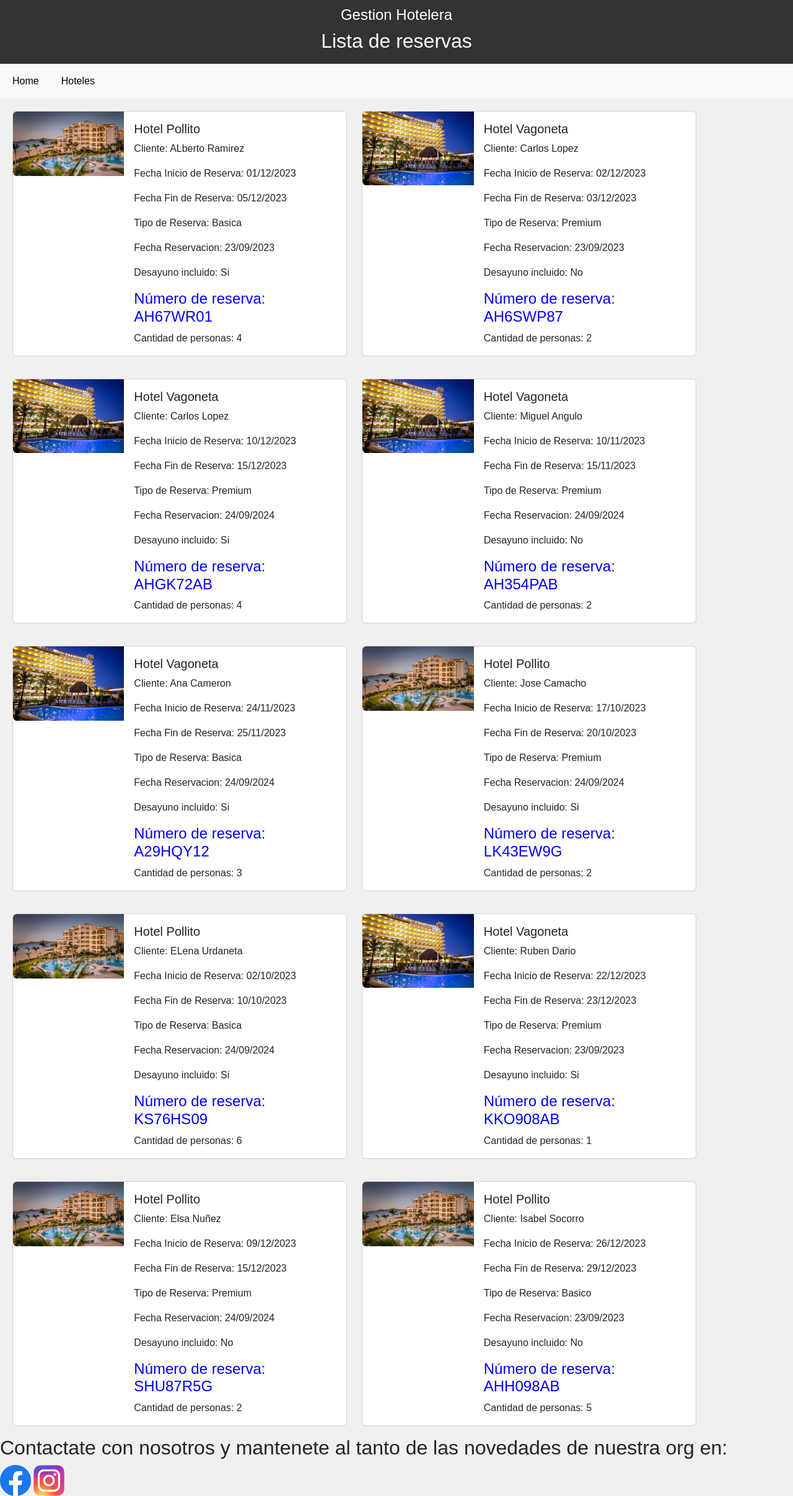
After one commit to crescendollow/CaCTurismo, a Django app: page /TurismoCaC/listado/reservas in a window 1280 px wide. The commit adds this page. Shown: the whole page at 62% size. Run offline with Django 4.2, Linux system fonts and the light colour scheme.

Commit message:
Creacion de ruta de reservas y reservas parametrizada por fecha

```diff
--- a/TurismoCaC/TurismoCaC/core/static/core/css/index.css
+++ b/TurismoCaC/TurismoCaC/core/static/core/css/index.css
@@ -1,7 +1,13 @@
+* {
+    margin: 0;
+    border: 0;
+    box-sizing: border-box;
+    padding: 0;
+}
+
 body {
     font-family: Arial, sans-serif;
-    margin: 0;
-    padding: 0;
+
     background-color: #f0f0f0;
 }
 
--- /dev/null
+++ b/TurismoCaC/TurismoCaC/core/templates/core/listado_reservas.html
@@ -0,0 +1,40 @@
+{% extends "core/base_project.html" %}
+{% load static %}
+{% block extra_css%}
+    <link rel="stylesheet" href="{% static 'core/css/index.css' %}">
+{%endblock%}
+
+{% block title %}Reservas{% endblock %}
+{% block section_title %}Lista de reservas{% endblock %}
+{% block content %}
+        {% for indv_reserva in reserva_lista %}
+        <div class="card mb-3" style="max-width: 540px; display: inline-block; vertical-align: top; margin-top: 20px; margin-left: 20px;">
+            <div class="row g-0">
+                <div class="col-md-4">
+                    <img src="{% static 'core/media/'|add:indv_reserva.name|add:'.jpeg' %}" class="img-fluid rounded-start" alt="...">
+                </div>
+                <div class="col-md-8">
+                <div class="card-body">
+                    <h5 class="card-title">{{ indv_reserva.name }}</h5>
+                    <p class="card-text">Cliente: {{ indv_reserva.cliente }}</p>
+                    <p class="card-text">Fecha Inicio de Reserva: {{ indv_reserva.fechaini }}</p>
+                    <p class="card-text">Fecha Fin de Reserva: {{ indv_reserva.fechafin }}</p>
+                    <p class="card-text">Tipo de Reserva: {{ indv_reserva.tipo }}</p>
+                    <p class="card-text">Fecha Reservacion: {{ indv_reserva.fechareserva }}</p>
+                    <p class="card-text">Desayuno incluido: {{ indv_reserva.desayuno }}</p>
+                    <h4 class="card-text" style = "color: blue">Número de reserva: {{ indv_reserva.numreserva }}</h4>
+                    <p class="card-text">Cantidad de personas: {{ indv_reserva.cantpersona }}</p>
+                </div>
+                </div>
+            </div>
+        </div>
+        {% empty %}
+            <p>Actualmente no tenemos hoteles disponibles para reservas</p>
+        {% endfor %}
+
+    {% if reserva_cant == 0 %}
+        <p>Ups! Ahora mismo no contamos con Hoteles disponibles para reservas</p>
+    {% endif %}
+
+
+{% endblock %}
--- a/TurismoCaC/TurismoCaC/core/urls.py
+++ b/TurismoCaC/TurismoCaC/core/urls.py
@@ -4,4 +4,7 @@ from . import views
 urlpatterns = [
     path('', views.index, name='index'),
     path('hotel/list', views.hotel_list, name='hotel_list'),
+    re_path(r'listado/reservas/(?P<dia>[0-9]{2})/(?P<mes>[0-9]{2})/(?P<anio>[0-9]{4})/$', views.listado_reservas, name='listado_reservas'),
+    path('listado/reservas', views.listado_reservas, name='listado_reservas')
+
 ]
--- a/TurismoCaC/TurismoCaC/core/views.py
+++ b/TurismoCaC/TurismoCaC/core/views.py
@@ -34,3 +34,158 @@ def hotel_list(request):
     }
 
     return render(request, 'core/hotel_list.html', context)
+
+def crearreservas():
+    reserva1 = {
+        'name': 'Hotel Pollito',
+        'cliente' : 'ALberto Ramirez',
+        'fechaini' : '01/12/2023',
+        'fechafin': '05/12/2023',
+        'fechareserva' : '23/09/2023',
+        'desayuno': 'Si',
+        'tipo' : 'Basica',
+        'numreserva' : 'AH67WR01',
+        'cantpersona' : 4
+    }
+
+    reserva2 = {
+        'name': 'Hotel Vagoneta',
+        'cliente' : 'Carlos Lopez',
+        'fechaini' : '02/12/2023',
+        'fechafin': '03/12/2023',
+        'fechareserva' : '23/09/2023',
+        'desayuno': 'No',
+        'tipo' : 'Premium',
+        'numreserva' : 'AH6SWP87',
+        'cantpersona' : 2
+        }
+
+    reserva3 = {
+        'name': 'Hotel Vagoneta',
+        'cliente' : 'Carlos Lopez',
+        'fechaini' : '10/12/2023',
+        'fechafin': '15/12/2023',
+        'fechareserva' : '24/09/2024',
+        'desayuno': 'Si',
+        'tipo' : 'Premium',
+        'numreserva' : 'AHGK72AB',
+        'cantpersona' : 4
+        }
+
+    reserva4 = {
+    'name': 'Hotel Vagoneta',
+    'cliente' : 'Miguel Angulo',
+    'fechaini' : '10/11/2023',
+    'fechafin': '15/11/2023',
+    'fechareserva' : '24/09/2024',
+    'desayuno': 'No',
+    'tipo' : 'Premium',
+    'numreserva' : 'AH354PAB',
+    'cantpersona' : 2
+    }
+
+    reserva5 = {
+    'name': 'Hotel Vagoneta',
+    'cliente' : 'Ana Cameron',
+    'fechaini' : '24/11/2023',
+    'fechafin': '25/11/2023',
+    'fechareserva' : '24/09/2024',
+    'desayuno': 'Si',
+    'tipo' : 'Basica',
+    'numreserva' : 'A29HQY12',
+    'cantpersona' : 3
+    }
+
+    reserva6 = {
+    'name': 'Hotel Pollito',
+    'cliente' : 'Jose Camacho',
+    'fechaini' : '17/10/2023',
+    'fechafin': '20/10/2023',
+    'fechareserva' : '24/09/2024',
+    'desayuno': 'Si',
+    'tipo' : 'Premium',
+    'numreserva' : 'LK43EW9G',
+    'cantpersona' : 2
+    }
+
+    reserva7 = {
+    'name': 'Hotel Pollito',
+    'cliente' : 'ELena Urdaneta',
+    'fechaini' : '02/10/2023',
+    'fechafin': '10/10/2023',
+    'fechareserva' : '24/09/2024',
+    'desayuno': 'Si',
+    'tipo' : 'Basica',
+    'numreserva' : 'KS76HS09',
+    'cantpersona' : 6
+    }
+
+    reserva8 = {
+    'name': 'Hotel Vagoneta',
+    'cliente' : 'Ruben Dario',
+    'fechaini' : '22/12/2023',
+    'fechafin': '23/12/2023',
+    'fechareserva' : '23/09/2023',
+    'desayuno': 'Si',
+    'tipo' : 'Premium',
+    'numreserva' : 'KKO908AB',
+    'cantpersona' : 1
+    }
+
+    reserva9 = {
+    'name': 'Hotel Pollito',
+    'cliente' : 'Elsa Nuñez',
+    'fechaini' : '09/12/2023',
+    'fechafin': '15/12/2023',
+    'fechareserva' : '24/09/2024',
+    'desayuno': 'No',
+    'tipo' : 'Premium',
+    'numreserva' : 'SHU87R5G',
+    'cantpersona' : 2
+    }
+
+    reserva10 = {
+    'name': 'Hotel Pollito',
+    'cliente' : 'Isabel Socorro',
+    'fechaini' : '26/12/2023',
+    'fechafin': '29/12/2023',
+    'fechareserva' : '23/09/2023',
+    'desayuno': 'No',
+    'tipo' : 'Basico',
+    'numreserva' : 'AHH098AB',
+    'cantpersona' : 5
+    }
+    list = [
+        reserva1, reserva2, reserva3, reserva4, reserva5, reserva6,
+        reserva7, reserva8, reserva9, reserva10
+    ]
+    return(list)
+
+
+
+def listado_reservas(request, dia, mes, anio):
+
+    fechabuscar = dia+'/'+mes+'/'+anio
+    list = crearreservas()
+
+    print(fechabuscar)
+    listafinal = []
+    for lista in list:
+        if lista["fechareserva"] == fechabuscar:
+            listafinal.append(lista)
+
+    context = {
+        'reserva_lista': listafinal,
+        'reserva_cant': len(listafinal),
+    }
+    return render(request, 'core/listado_reservas.html', context)
+
+def listado_reservas(request):
+
+    list = crearreservas()
+
+    context = {
+        'reserva_lista': list,
+        'reserva_cant': len(list),
+    }
+    return render(request, 'core/listado_reservas.html', context)
```
Also changed, not shown: TurismoCaC/TurismoCaC/core/prueba.py (added, +65 -0 lines).
